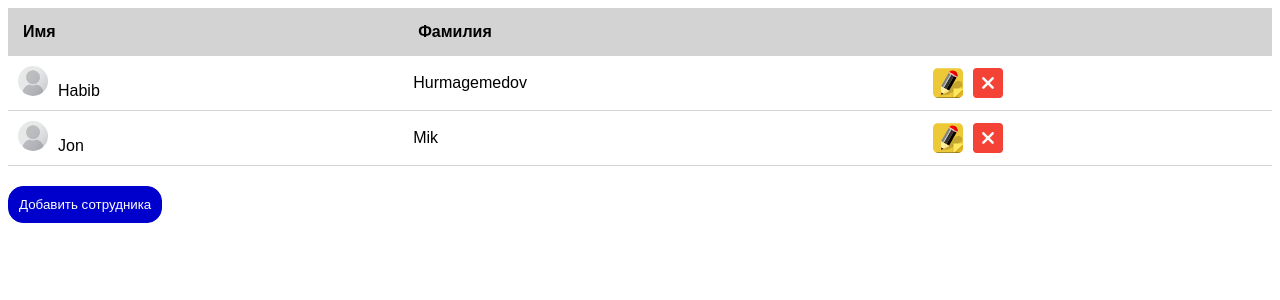
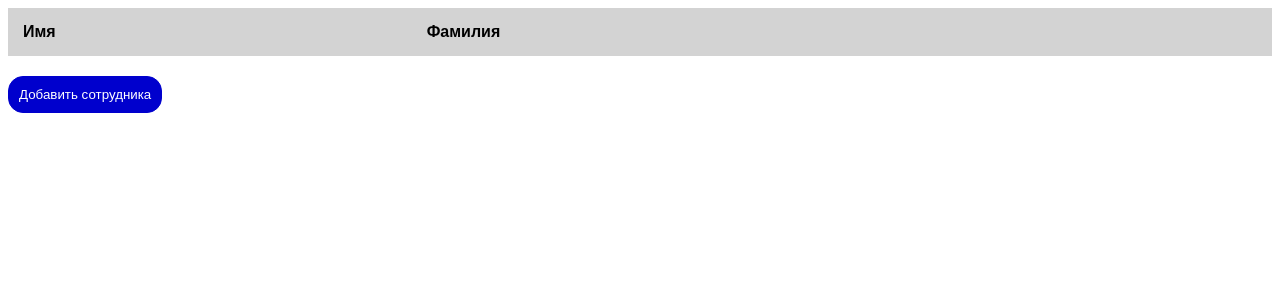
Before and after one commit to SibirianNomad/table_users, a React (Create React App) app: page / in a window 1280 px wide. Shown: the top 300 px of the page. Built offline with nearby package versions, Linux system fonts and the light colour scheme; data requests are answered from the project's data file.

Commit message:
added api

```diff
--- /dev/null
+++ b/src/api/api.js
@@ -0,0 +1,37 @@
+import * as axios from "axios";
+
+const url='http://localhost:3001/persons/';
+export const userAPI={
+    getUsers(){
+        debugger
+        axios.get(url)
+        .then(response=>{
+            debugger
+           return response.data;
+        })
+    },
+    addUser(firstName,lastName){
+        axios.post(url,{
+            firstName:firstName,
+            lastName:lastName
+        }).then(response=>{
+           debugger
+            })
+    },
+    editUser(id,firstName,lastName){
+        axios.put(url+id,{
+            firstName:firstName,
+            lastName:lastName
+        }).then(response=>{
+            this.props.setUsers(response.data);
+        })
+    },
+    deleteUser(id){
+        axios.delete(url+id)
+        .then(response=>{
+            if(response.status===200){
+              return true;
+            }
+        })
+    }
+}
--- a/src/components/Users/Users.js
+++ b/src/components/Users/Users.js
@@ -18,13 +18,13 @@ const Users=(props)=>{
                     </tr>
                 </thead>
                 <tbody>
-                {props.users.map(u=>{
+                {/* {props.users.map(u=>{
                    return <tr key={u.id}>
                         <td><img className={classes.profile} src={img}/>{u.firstName}</td>
                         <td>{u.lastName}</td>
                         <td><img  className={classes.edit} src={edit}/><img  onClick={()=>{props.deleteUser(u.id)}} className={classes.delete} src={deleteElem}/></td>
                     </tr>
-                })}
+                })} */}
                 </tbody>
             </table>
             <Popup/>
--- a/src/components/Users/UsersContainer.js
+++ b/src/components/Users/UsersContainer.js
@@ -2,49 +2,18 @@ import React from 'react';
 import Users from "./Users.js";
 import {connect} from "react-redux";
 import {setUsers} from './../../redux/users-reduser';
-import * as axios from "axios";
+import {userAPI} from './../../api/api';
+
 
 class UsersContainer extends React.Component{
     componentDidMount() {
-        axios.get('http://localhost:3001/persons')
-            .then(response=>{
-                this.props.setUsers(response.data);
-            })
+        var users=userAPI.getUsers();
+        this.props.setUsers(users);
     }
-    deleteUser=(id)=>{
-        axios.delete('http://localhost:3001/persons/'+id)
-            .then(response=>{
-                if(response.status===200){
-                    axios.get('http://localhost:3001/persons')
-                        .then(response=>{
-                            this.props.setUsers(response.data);
-                        })
-                }
-            })
-    }
-    addUser=(firstName,lastName)=>{
-        axios.post('http://localhost:3001/persons',{
-            firstName:firstName,
-            lastName:lastName
-        }).then(response=>{
-            this.props.setUsers(response.data);
-            })
 
-    }
-    editUser=(id,firstName,lastName)=>{
-        axios.put('http://localhost:3001/persons'+id,{
-            firstName:firstName,
-            lastName:lastName
-        }).then(response=>{
-            this.props.setUsers(response.data);
-        })
-    }
     render() {
         return <Users
             users={this.props.usersData}
-            deleteUser={this.deleteUser}
-            addUser={this.addUser}
-            editUser={this.editUser}
         />
     }
 }
--- a/src/redux/users-reduser.js
+++ b/src/redux/users-reduser.js
@@ -14,4 +14,5 @@ let usersReducer=(state=initialState,action)=>{
 }
 
 export const setUsers=(users)=>({type:SET_USERS_TABLE,users:users});
+
 export default usersReducer;
```
